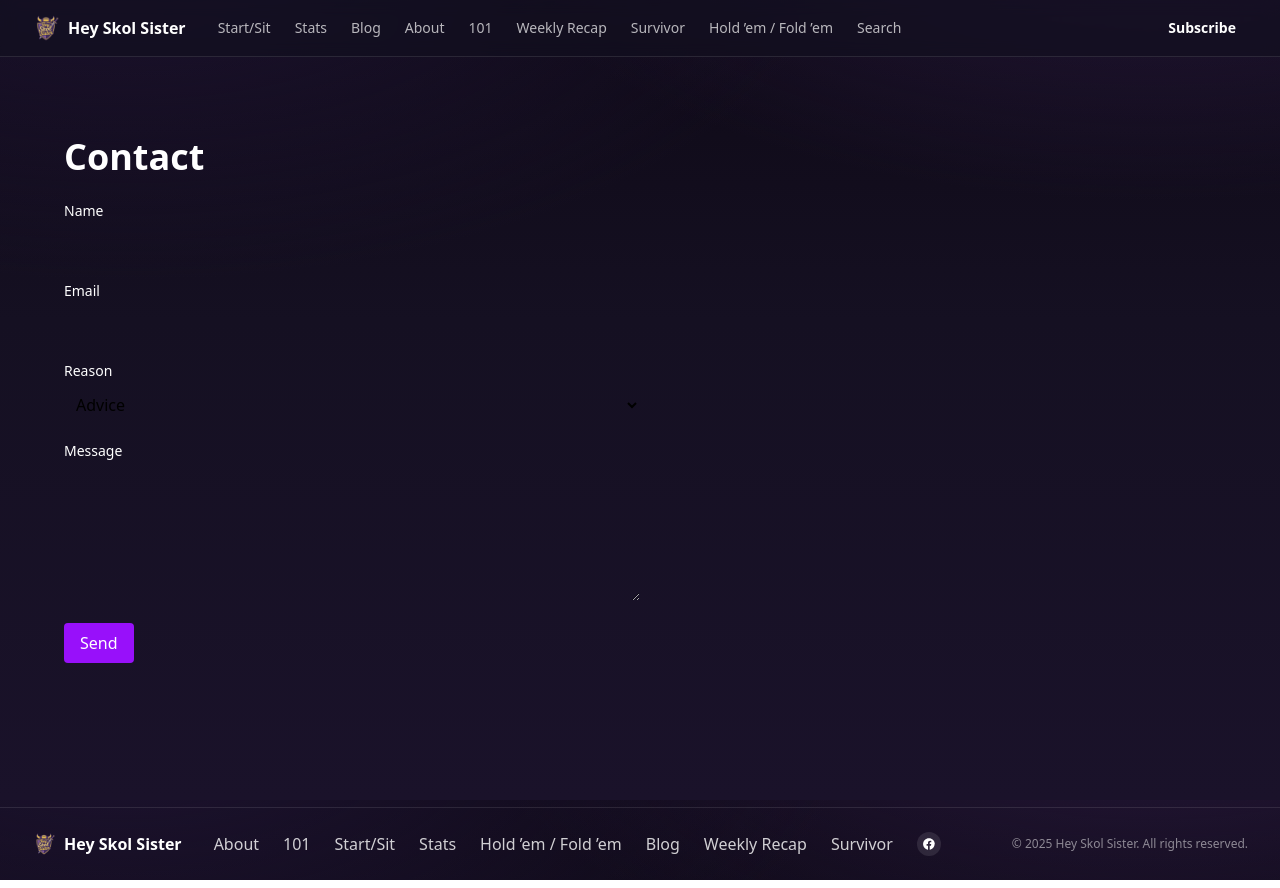
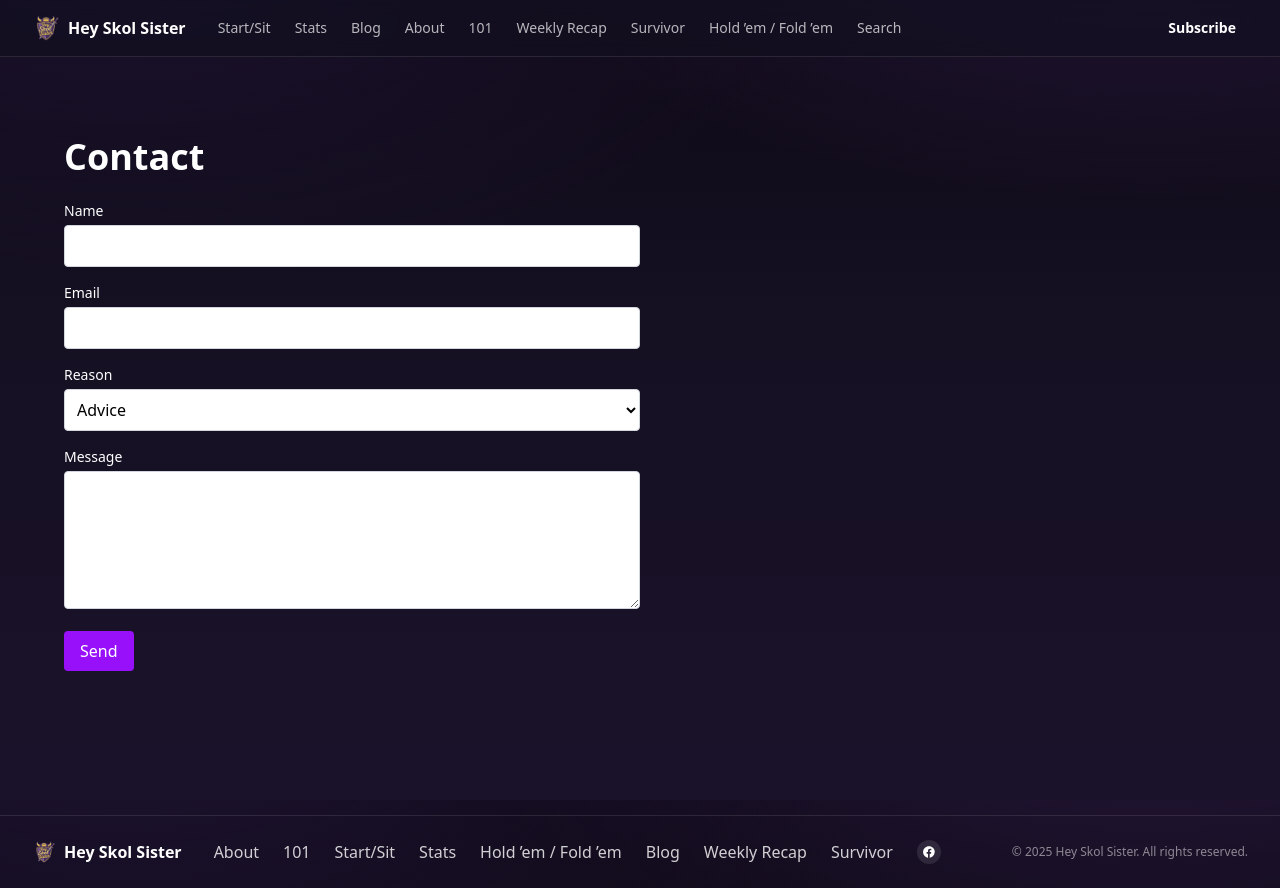
Before and after one commit to chahalltek/nextjs-boilerplate, a Next.js app: page /contact in a window 1280 px wide. Built offline with nearby package versions, Linux system fonts and the light colour scheme.

Commit message:
contact form fixes

```diff
--- a/app/contact/ContactForm.jsx
+++ b/app/contact/ContactForm.jsx
@@ -39,15 +39,31 @@ export default function ContactForm() {
         <form onSubmit={handleSubmit} className="mt-6 space-y-4 max-w-xl">
           <div>
             <label htmlFor="name" className="block text-sm font-medium mb-1">Name</label>
-            <input id="name" name="name" type="text" required className="w-full p-2 rounded text-black" />
+         <input
+              id="name"
+              name="name"
+              type="text"
+              required
+              className="w-full p-2 border border-gray-300 rounded bg-white text-black"
+            />
           </div>
           <div>
             <label htmlFor="email" className="block text-sm font-medium mb-1">Email</label>
-            <input id="email" name="email" type="email" required className="w-full p-2 rounded text-black" />
+              <input
+              id="email"
+              name="email"
+              type="email"
+              required
+              className="w-full p-2 border border-gray-300 rounded bg-white text-black"
+            />
           </div>
           <div>
             <label htmlFor="reason" className="block text-sm font-medium mb-1">Reason</label>
-            <select id="reason" name="reason" className="w-full p-2 rounded text-black">
+            <select
+              id="reason"
+              name="reason"
+              className="w-full p-2 border border-gray-300 rounded bg-white text-black"
+            >
               <option>Advice</option>
               <option>Site Feedback</option>
               <option>Partnership</option>
@@ -56,7 +72,13 @@ export default function ContactForm() {
           </div>
           <div>
             <label htmlFor="message" className="block text-sm font-medium mb-1">Message</label>
-            <textarea id="message" name="message" rows="5" required className="w-full p-2 rounded text-black" />
+            <textarea
+              id="message"
+              name="message"
+              rows="5"
+              required
+              className="w-full p-2 border border-gray-300 rounded bg-white text-black"
+            />
           </div>
           <button type="submit" className="px-4 py-2 bg-purple-600 text-white rounded">Send</button>
           {status === "error" && <p className="text-red-500">Something went wrong. Please try again.</p>}
```
